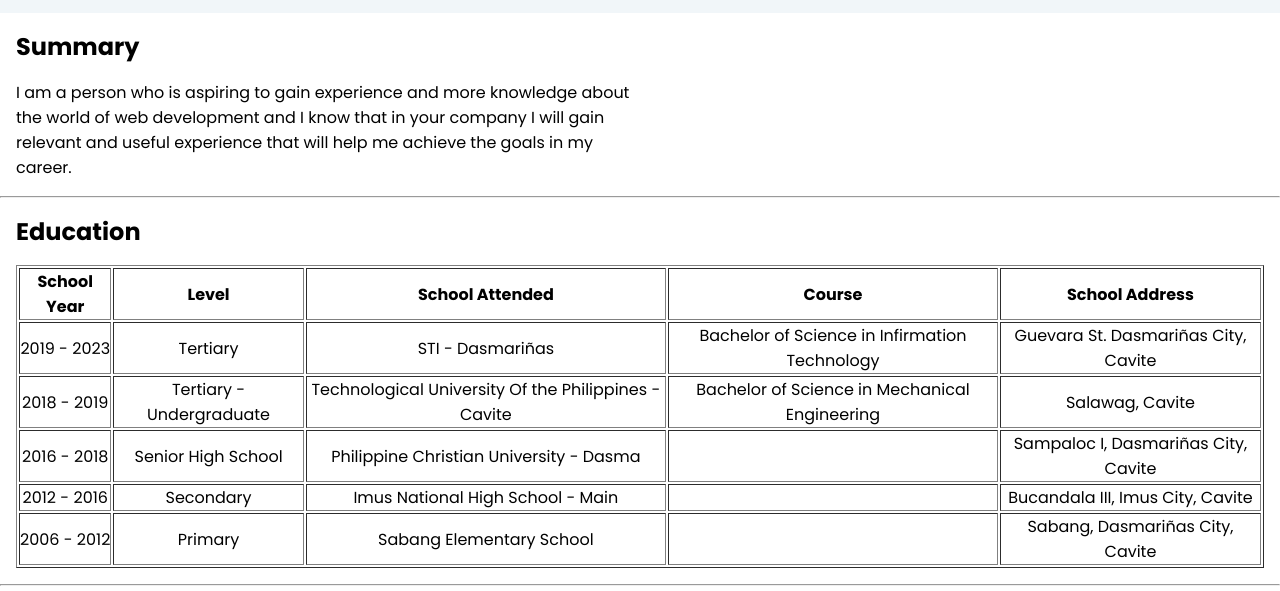
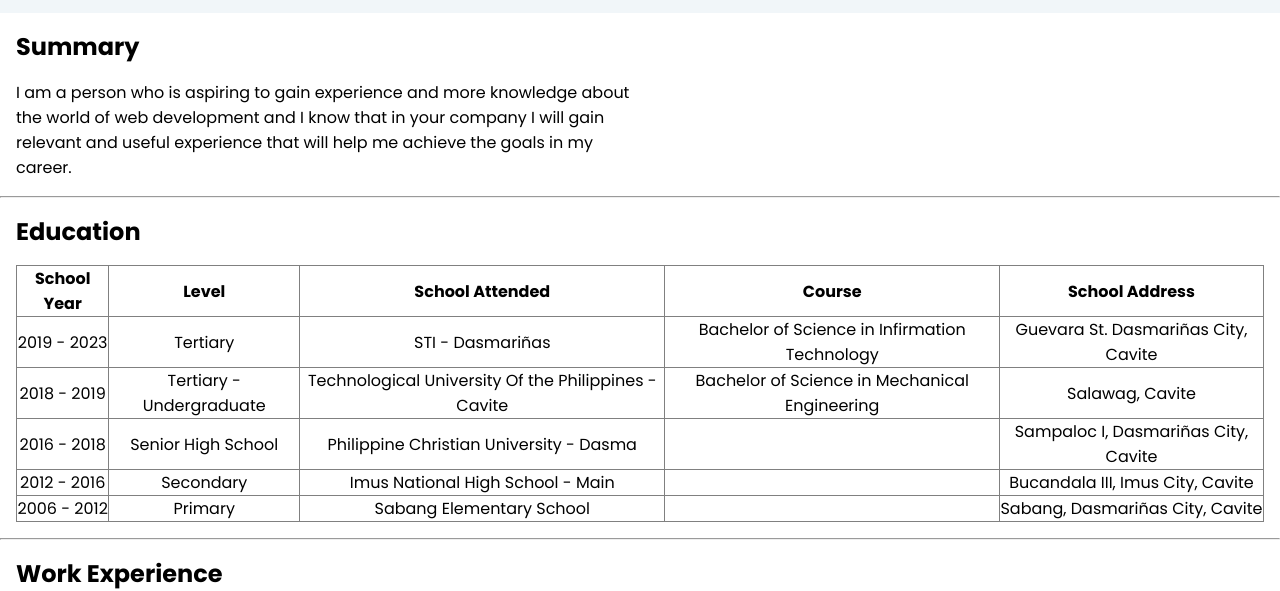
Before and after one commit to ronbalid/my-resume, a plain HTML site: page index.html in a window 1280 px wide. Shown: the part 374-965 px from the top of the page. Drawn offline with Linux system fonts and the light colour scheme.

Commit message:
table collapse border

```diff
--- a/css/styles.css
+++ b/css/styles.css
@@ -33,6 +33,10 @@
   gap: 1rem;
 }
 
+.education table {
+  border-collapse: collapse;
+}
+
 .work-exp ul, .skills ul{
   display: grid;
   grid-template-columns: 1fr 1fr;
```
